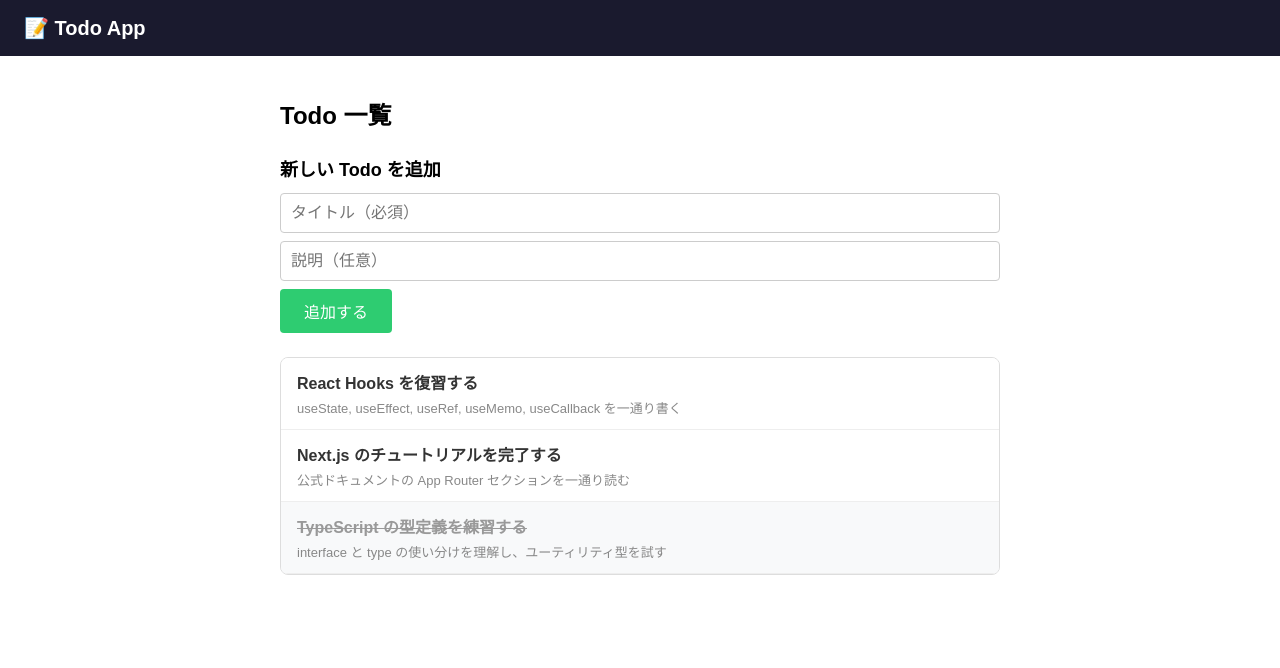
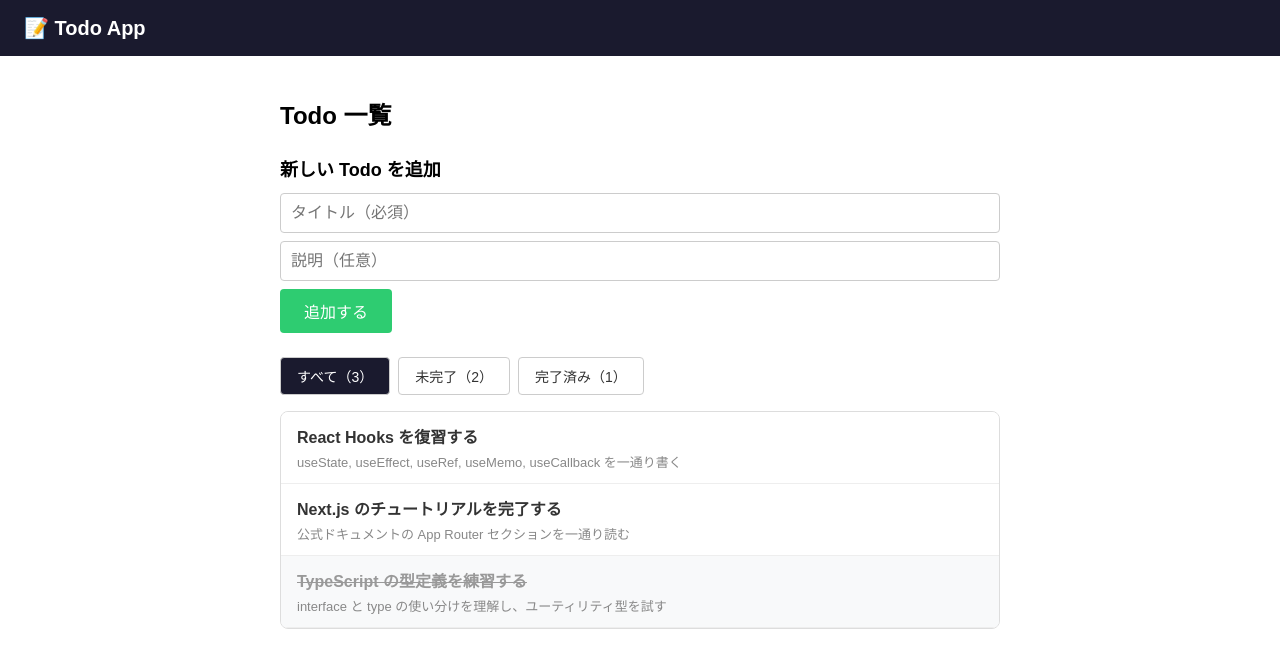
Before and after one commit to ren-takahashi/react-typescript-training, a Next.js app in the folder app/: page /todos in a window 1280 px wide. Shown: the top 668 px of the page. Built offline with nearby package versions, Linux system fonts and the light colour scheme.

Commit message:
フィルター機能の実装

```diff
--- a/app/src/app/todos/page.tsx
+++ b/app/src/app/todos/page.tsx
@@ -1,9 +1,10 @@
 "use client";
 
 import { useState, useEffect } from "react";
-import { CreateTodoInput, Todo } from "@/types";
+import { Todo, CreateTodoInput, TodoFilter as FilterType } from "@/types";
 import TodoList from "@/components/TodoList";
 import TodoForm from "@/components/TodoForm";
+import TodoFilter from "@/components/TodoFilter";
 
 export default function TodosPage() {
   // useState で状態を管理
@@ -11,6 +12,7 @@ export default function TodosPage() {
   // isLoading: データの読み込み中かどうかを管理する状態
   const [todos, setTodos] = useState<Todo[]>([]); // 初期値は空の配列
   const [isLoading, setIsLoading] = useState(true); // 初期値は true（読み込み中）
+  const [filter, setFilter] = useState<FilterType>("all"); // フィルターの状態を管理（初期値は "all"）
 
   useEffect(() => {
 
@@ -61,6 +63,20 @@ export default function TodosPage() {
     setTodos((prev) => prev.filter((t) => t.id !== id));
   };
 
+  // フィルター処理
+  const filteredTodos = todos.filter((todo) => {
+    if (filter === "active") return !todo.completed;
+    if (filter === "completed") return todo.completed;
+    return true;
+  });
+
+  // カウント処理
+  const counts = {
+    all: todos.length,
+    active: todos.filter((t) => !t.completed).length,
+    completed: todos.filter((t) => t.completed).length,
+  };
+
   return (
     <div>
       <h1 style={{ fontSize: "24px", marginBottom: "24px" }}>Todo 一覧</h1>
@@ -72,7 +88,10 @@ export default function TodosPage() {
       {isLoading ? (
         <p style={{ textAlign: "center", color: "#888" }}>読み込み中...</p>
       ) : (
-        <TodoList todos={todos} onToggle={handleToggle} onDelete={handleDelete} />
+        <>
+          <TodoFilter current={filter} counts={counts} onChange={setFilter} />
+          <TodoList todos={filteredTodos} onToggle={handleToggle} onDelete={handleDelete} />
+        </>
       )}
     </div>
   );
--- /dev/null
+++ b/app/src/components/TodoFilter.tsx
@@ -0,0 +1,39 @@
+"use client";
+
+import { TodoFilter as FilterType } from "@/types";
+
+interface TodoFilterProps {
+  current: FilterType;
+  counts: { all: number; active: number; completed: number };
+  onChange: (filter: FilterType) => void;
+}
+
+const FILTER_OPTIONS: { value: FilterType; label: string }[] = [
+  { value: "all", label: "すべて" },
+  { value: "active", label: "未完了" },
+  { value: "completed", label: "完了済み" },
+];
+
+export default function TodoFilter({ current, counts, onChange }: TodoFilterProps) {
+  return (
+    <div style={{ display: "flex", gap: "8px", marginBottom: "16px" }}>
+      {FILTER_OPTIONS.map(({ value, label }) => (
+        <button
+          key={value}
+          onClick={() => onChange(value)}
+          style={{
+            padding: "8px 16px",
+            border: "1px solid #ccc",
+            borderRadius: "4px",
+            backgroundColor: current === value ? "#1a1a2e" : "#ffffff",
+            color: current === value ? "#ffffff" : "#333333",
+            cursor: "pointer",
+            fontSize: "14px",
+          }}
+        >
+          {label}（{counts[value]}）
+        </button>
+      ))}
+    </div>
+  );
+}
```
Also changed, not shown: 1 other file (tests, documents, lock files or other folders).
